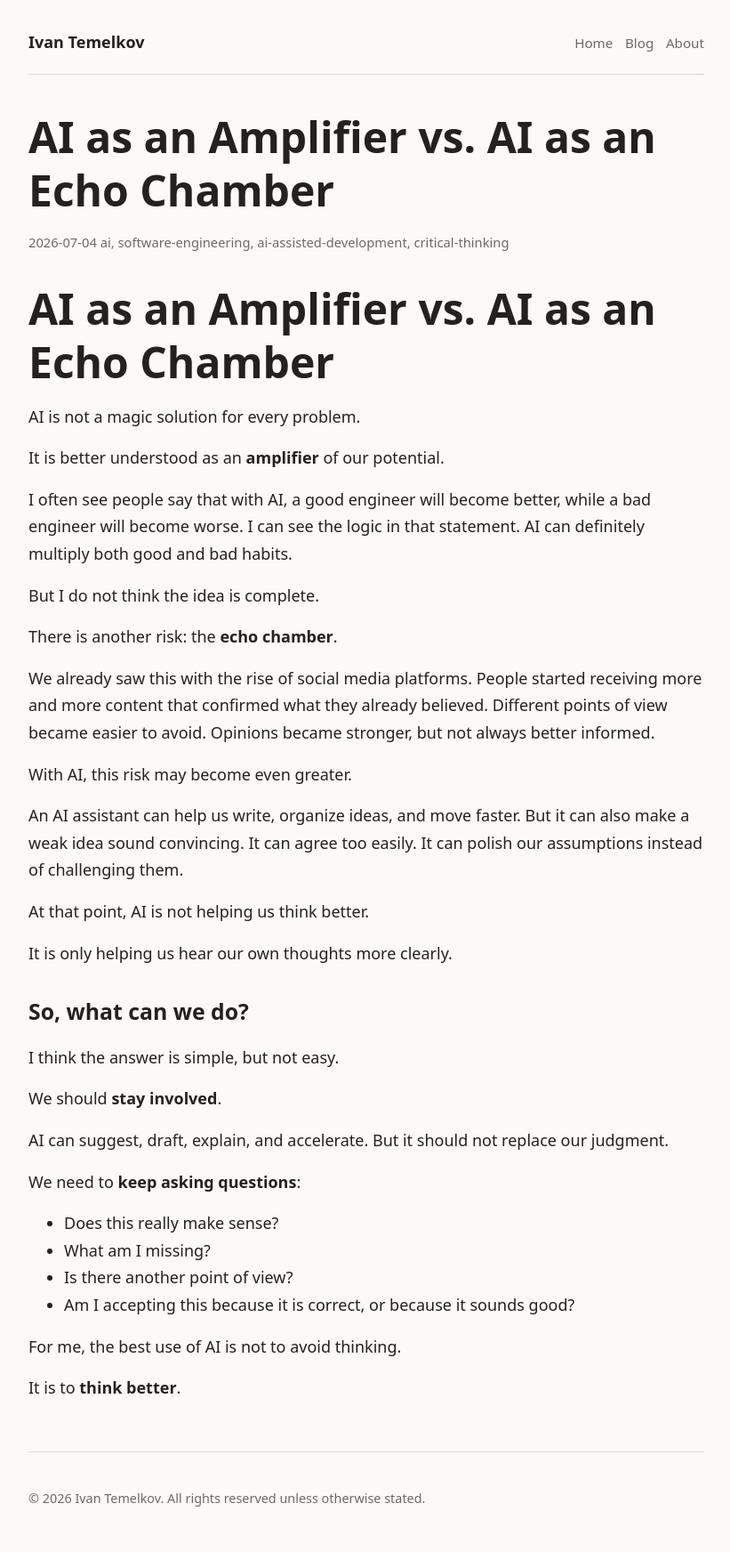
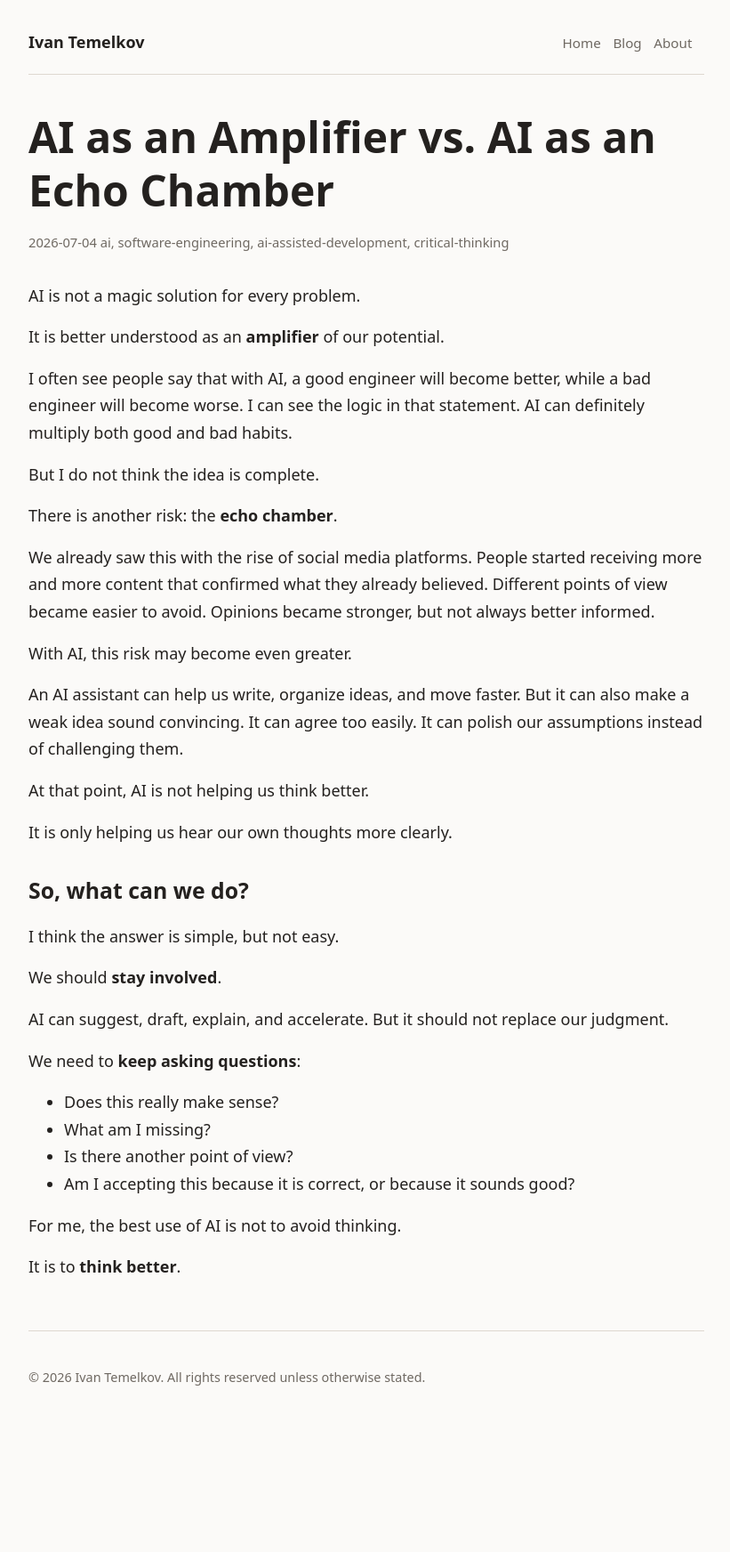
Before and after one commit to ivanTemelkov/blog, a Jekyll site: the page built from _posts/2026-07-04-ai-as-amplifier-or-echo-chamber.md, in a window 1280 px wide. Shown: the whole page at 89% size, without its empty margins (228-1049 px from the left). Built offline with Jekyll 4.4.1, drawn with Linux system fonts in a browser that asks for light colours; after the commit the page ends 1608 px from its top, so only the background shows below that.

Commit message:
fix: repeated title

```diff
--- a/_includes/head.html
+++ b/_includes/head.html
@@ -4,4 +4,5 @@
   <title>{% if page.title %}{{ page.title }} | {% endif %}{{ site.title }}</title>
   <meta name="description" content="{{ site.description }}">
   <link rel="stylesheet" href="{{ '/assets/css/site.css' | relative_url }}">
+  <link rel="icon" href="{{ '/assets/favicon.svg' | relative_url }}" type="image/svg+xml">
 </head>
--- a/_includes/header.html
+++ b/_includes/header.html
@@ -4,5 +4,10 @@
     <a href="{{ '/' | relative_url }}">Home</a>
     <a href="{{ '/blog/' | relative_url }}">Blog</a>
     <a href="{{ '/about/' | relative_url }}">About</a>
+    <a href="https://www.linkedin.com/in/ivan-temelkov-6230bb97" target="_blank" rel="noopener noreferrer" class="linkedin-link" aria-label="Visit Ivan Temelkov on LinkedIn">
+      <svg class="linkedin-icon" xmlns="http://www.w3.org/2000/svg" viewBox="0 0 24 24" aria-hidden="true">
+        <path d="M20.45 20.45h-3.56v-5.57c0-1.33-.02-3.04-1.85-3.04-1.85 0-2.13 1.45-2.13 2.95v5.66H9.35V9h3.42v1.56h.05c.48-.9 1.64-1.85 3.37-1.85 3.6 0 4.27 2.37 4.27 5.46v6.28zM5.34 7.43a2.06 2.06 0 1 1 0-4.12 2.06 2.06 0 0 1 0 4.12zM7.12 20.45H3.56V9h3.56v11.45zM22.23 0H1.77C.79 0 0 .77 0 1.72v20.56C0 23.23.79 24 1.77 24h20.46c.98 0 1.77-.77 1.77-1.72V1.72C24 .77 23.21 0 22.23 0z"/>
+      </svg>
+    </a>
   </nav>
 </header>
--- a/_posts/2026-07-04-ai-as-amplifier-or-echo-chamber.md
+++ b/_posts/2026-07-04-ai-as-amplifier-or-echo-chamber.md
@@ -3,8 +3,6 @@ layout: post
 title: "AI as an Amplifier vs. AI as an Echo Chamber"
 tags: [ai, software-engineering, ai-assisted-development, critical-thinking]
 ---
-
-# AI as an Amplifier vs. AI as an Echo Chamber
 
 AI is not a magic solution for every problem.
 
```
Also changed, not shown: _posts/2026-07-05-ai-vs-real-automation.md (+0 -2 lines), _includes/footer.html (line endings or trailing spaces), assets/favicon.svg (added).
